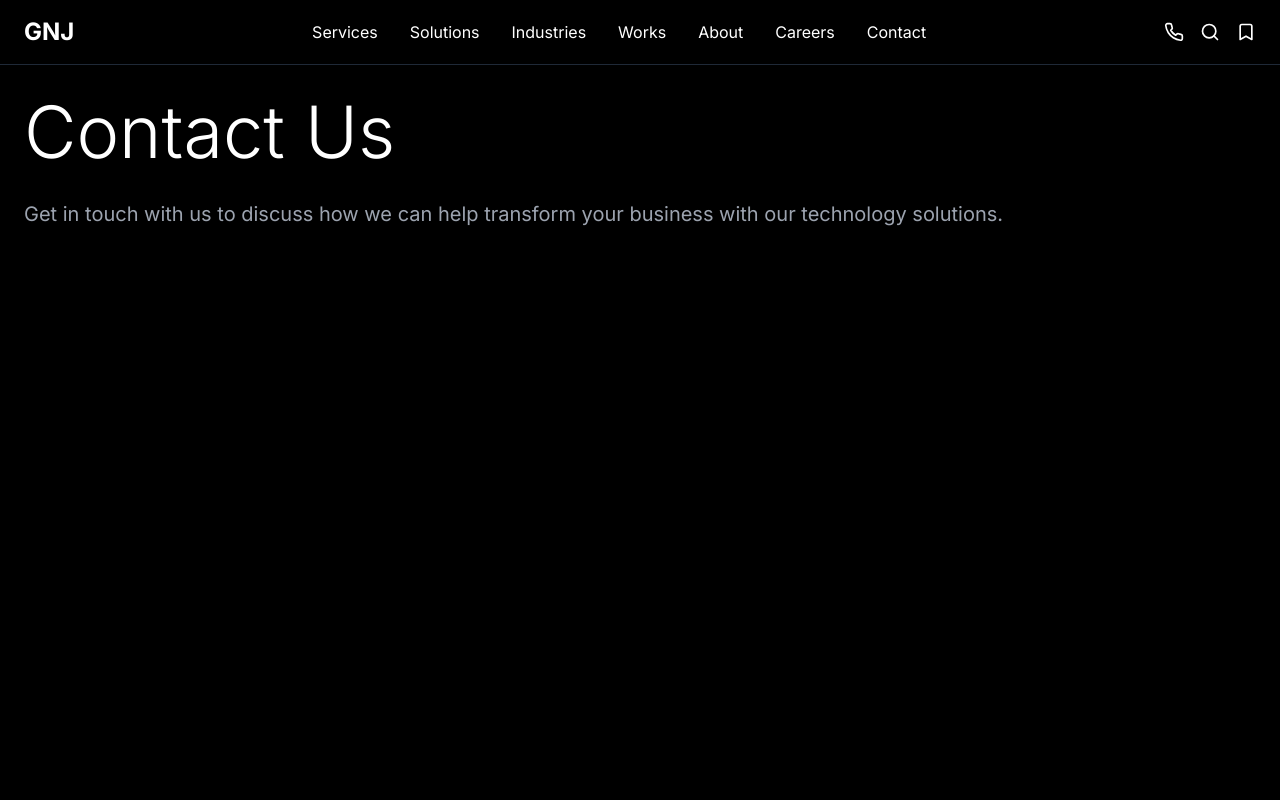
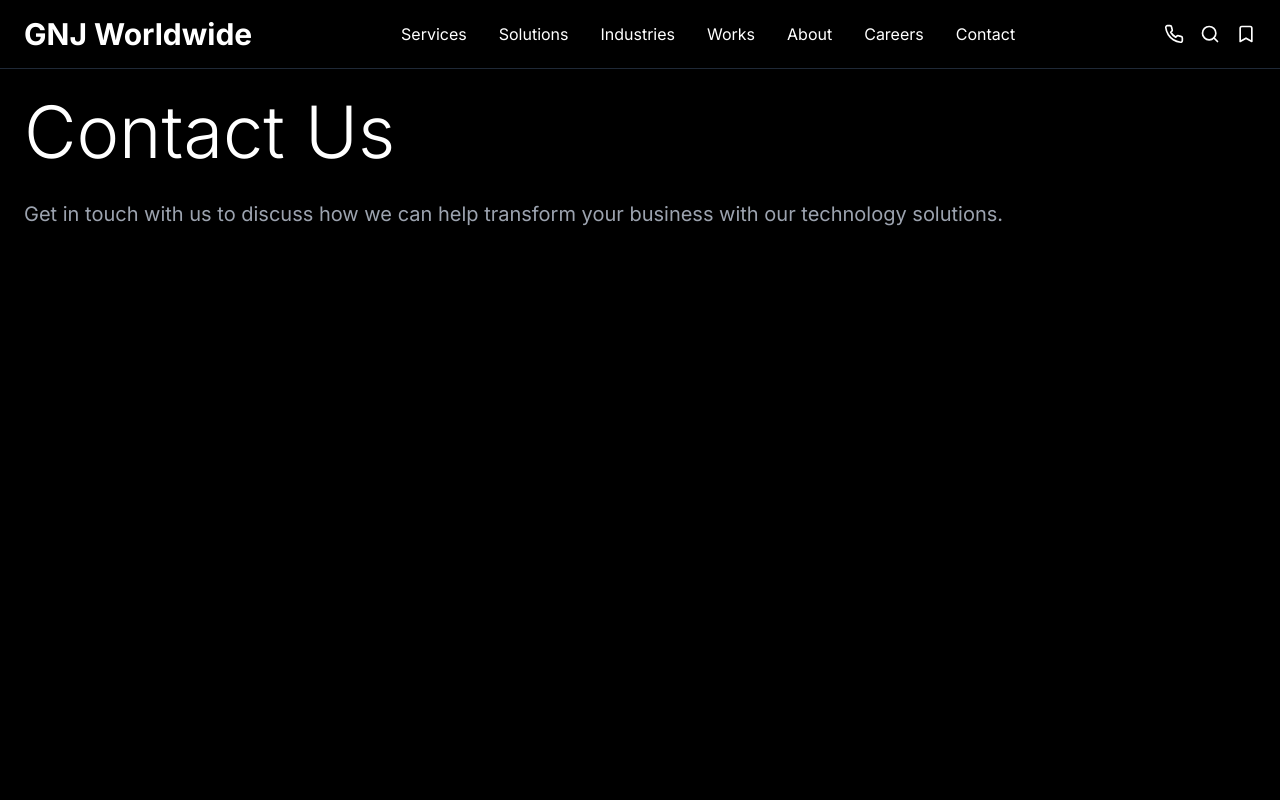
Before and after one commit to nikhilweb123/GNJ, a Next.js app: page /contact in a window 1280 px wide. Shown: the top 800 px of the page. Built offline with nearby package versions, Linux system fonts and the light colour scheme.

Commit message:
Update Header component: increase logo size, change text to 'GNJ Worldwide', and enhance hover effect

```diff
--- a/app/components/Header.tsx
+++ b/app/components/Header.tsx
@@ -9,14 +9,16 @@ export default function Header() {
       <div className="max-w-7xl mx-auto px-6 py-4">
         <div className="flex items-center justify-between">
           <motion.div
-            className="text-2xl text-[#ffffff] font-bold"
-            whileHover={{ scale: 1.05 }}
+            className="text-3xl text-[#ffffff] font-bold"
+            whileHover={{ scale: 1.1 }}
             transition={{ type: "spring", stiffness: 400 }}
           >
-            GNJ
+            GNJ Worldwide
           </motion.div>
+
           <div className="hidden md:flex items-center space-x-8">
             {[
+
               { name: "Services", link: "/services" },
               { name: "Solutions", link: "/solutions" },
               { name: "Industries", link: "/industries" },
```
